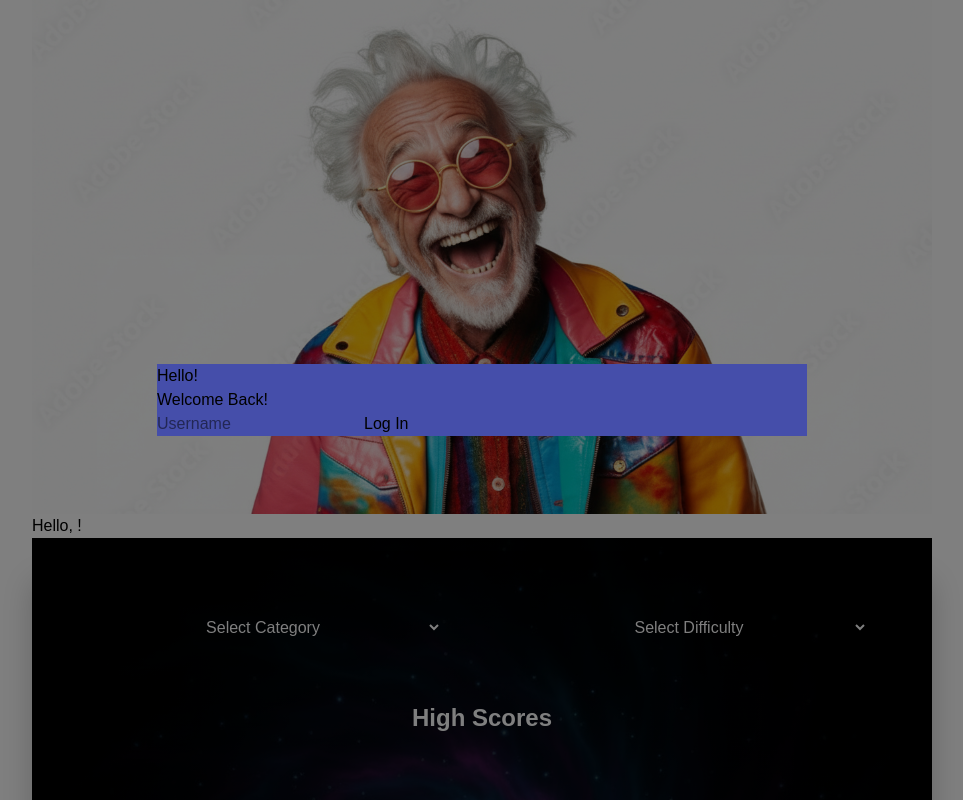
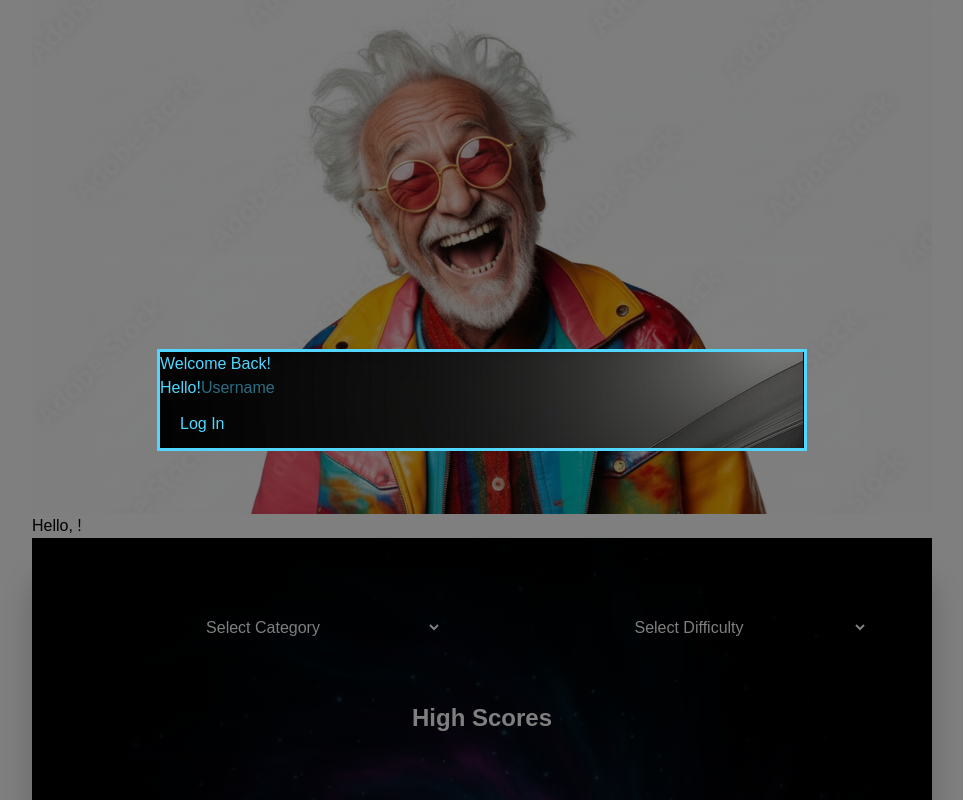
Before and after one commit to Ashleyrfj2/Trivia-unit4, a React (Vite) app in the folder Front end/: page / in a window 1280 px wide. Shown: the top 800 px of the page, without its empty margins (158-1121 px from the left). Built offline with nearby package versions, Linux system fonts and the light colour scheme.

Commit message:
css modal

```diff
--- a/Front end/src/App.css
+++ b/Front end/src/App.css
@@ -18,12 +18,18 @@
   border-style: solid;
 
 }
-div#modalview
-{
+div#modalview{
+  display: grid;
+color:rgb(80, 214, 255);
+border-width: 3px;
 width: 650px;
-background: rgb(69, 78, 170);
+background-image: url('../src/assets/modal.jpg');
+grid-template-rows: 1fr;
 }
-
+.div#modalcontent {
+display: grid;
+  grid-template-rows: 1fr 1fr 1fr;
+}
 
 
 @view-transition {
--- a/Front end/src/components/shared/modal.jsx
+++ b/Front end/src/components/shared/modal.jsx
@@ -26,14 +26,16 @@ return (
 
 
 
-	<div className="mockup-window border w-full" id="modalview">
-	 <div className="grid place-content-center border-t border-base-30 h-90">Hello!
-	 <p>Welcome Back!</p>
-      <input name="userName" onChange={handleInputChange} placeholder="Username" />
+	<div className="mockup-window border w-full content-center" id="modalview">
+	 <section className='login'> Welcome Back!
+	 <div className="grid place-content-center border-t border-base-30 h-90" id='modalconent'>Hello!
 
 
-      <button onClick={handleSubmit}>Log In</button>
-    </div></div>
+<input type="text" placeholder="Username" className="input h-8 " onChange={handleInputChange}/>
+			<div>
+      <button className="btn btn-soft btn-accent h-4 w-40" onClick={handleSubmit}>Log In</button>
+	  </div>
+    </div></section></div>
 )
 }
 
```
Also changed, not shown: Front end/src/assets/modal.jpg (added).
